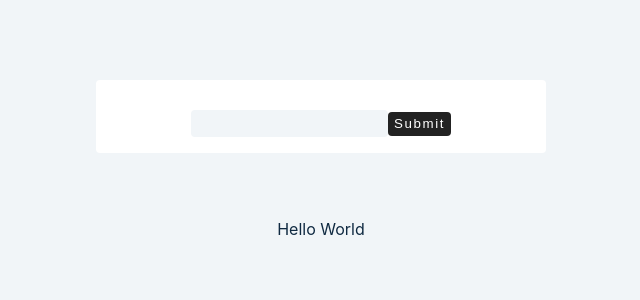
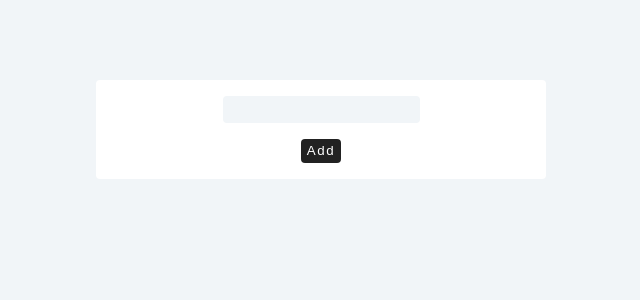
Before and after one commit to IsaacBukunmi/react-advanced-2020-copy, a React (Create React App) app: page / in a window 1280 px wide. Shown: the top 300 px of the page, without its empty margins (319-959 px from the left). Built offline with nearby package versions, Linux system fonts and the light colour scheme.

Commit message:
useReducer complete

```diff
--- a/src/App.js
+++ b/src/App.js
@@ -1,8 +1,9 @@
 import React from 'react'
-import Setup from './tutorial/5-useRef/setup/1-useRef-basics'
+import Setup from './tutorial/6-useReducer/setup'
 
 
 function App() {
+
   return (
     <div className='container'>
       <Setup />
--- a/src/tutorial/6-useReducer/setup/Modal.js
+++ b/src/tutorial/6-useReducer/setup/Modal.js
@@ -1,7 +1,16 @@
 import React, { useEffect } from 'react';
 
-const Modal = () => {
-  return <div>i'm modal</div>;
+const Modal = ({ modalContent, closeModal }) => {
+  useEffect(() => {
+    setTimeout(() => {
+      closeModal();
+    }, 3000)
+  })
+  return (
+    <div className="modal">
+      <p>{modalContent}</p>
+    </div>
+  );
 };
 
 export default Modal;
--- a/src/tutorial/6-useReducer/setup/index.js
+++ b/src/tutorial/6-useReducer/setup/index.js
@@ -1,10 +1,67 @@
 import React, { useState, useReducer } from 'react';
 import Modal from './Modal';
 import { data } from '../../../data';
-// reducer function
+import { reducer } from './reducer'
+
+//Reducer function
+
+const defaultState ={
+    people:[],
+    isModalOpen:false,
+    modalContent: ''
+}
 
 const Index = () => {
-  return <h2>useReducer</h2>;
-};
+    const [name, setName] = useState('')
+    // const [people, setPeople] = useState([]);
+    // const [showModal, setShowModal] = useState(false)
 
-export default Index;
+    const [state, dispatch] = useReducer(reducer, defaultState)
+
+    const handleSubmit = (e) => {
+        e.preventDefault()
+        if(name){
+            const newItem = {id:new Date().getTime().toString(), name}
+            dispatch({ type: 'ADD_ITEM', payload:newItem })
+            setName('')
+        }else{
+            dispatch({ type:'NO_VALUE'})
+        }
+    }
+
+    const closeModal = () => {
+        dispatch({type:'CLOSE_MODAL'})
+    }
+
+    return(
+        <>
+            {state.isModalOpen && <Modal modalContent={state.modalContent} closeModal={closeModal}/>}
+            <div>
+                <form onSubmit={handleSubmit} className="form">
+                    <div>
+                        <input type="text" value={name} onChange={(e) => setName(e.target.value)}/>
+                    </div>
+                    <button type="submit">Add</button>
+                </form>
+            </div>
+            {
+                state.people.map((person) => {
+                    const {id, name} = person
+                    return(
+                        <div key={id} className="item">
+                            <h4>{name}</h4>
+                            <button onClick={() =>
+                                dispatch({
+                                    type: 'REMOVE_ITEM',
+                                    payload: id})}>
+                                remove
+                            </button>
+                        </div>
+                    )
+                })
+            }
+        </>
+    )
+}
+
+export default Index
--- /dev/null
+++ b/src/tutorial/6-useReducer/setup/reducer.js
@@ -0,0 +1,35 @@
+export const reducer = (state, action) => {
+    console.log(state, action);
+    if(action.type === 'ADD_ITEM'){
+        const newPeople = [...state.people, action.payload]
+        return{
+            ...state,
+            people: newPeople,
+            isModalOpen: true,
+            modalContent: 'item added',
+        }
+    }
+    if(action.type === "NO_VALUE"){
+        return{
+            ...state,
+            isModalOpen: true,
+            modalContent: 'Please enter value'
+        }
+    }
+    if(action.type === "CLOSE_MODAL"){
+        return{
+            ...state,
+            isModalOpen: false,
+
+        }
+    }
+    if(action.type === "REMOVE_ITEM"){
+        const newPeople = state.people.filter((person) => person.id !== action.payload)
+        return{
+            ...state,
+            people: newPeople,
+
+        }
+    }
+    throw new Error('no matching action type');
+}
```
Also changed, not shown: 1 other file (tests, documents, lock files or other folders).
